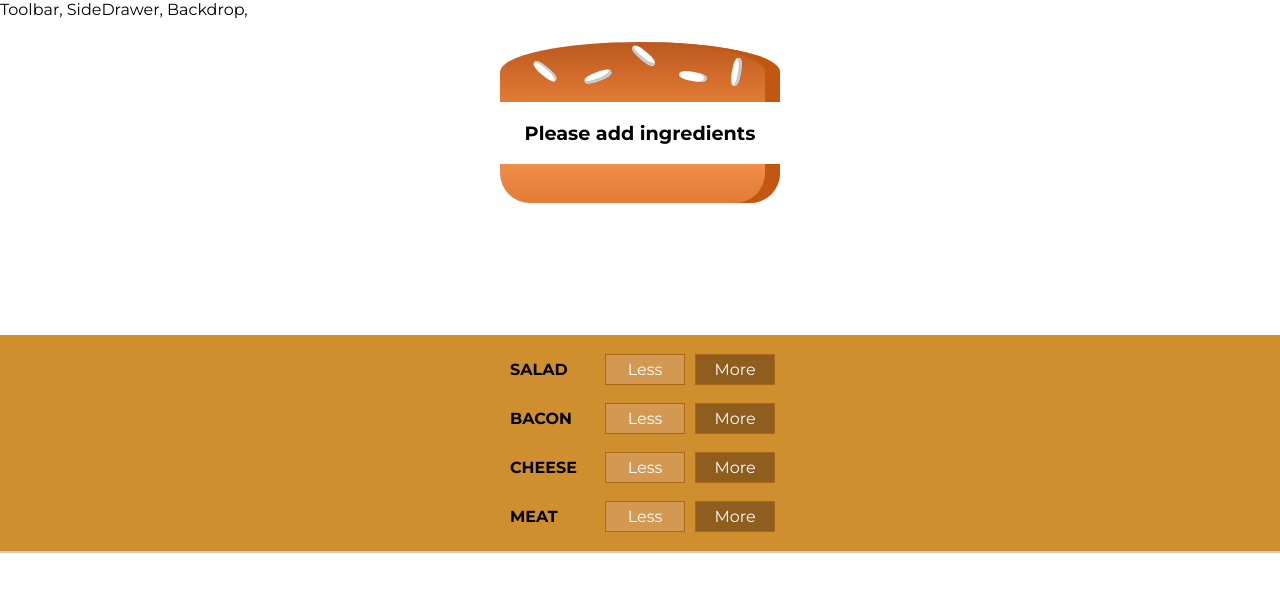
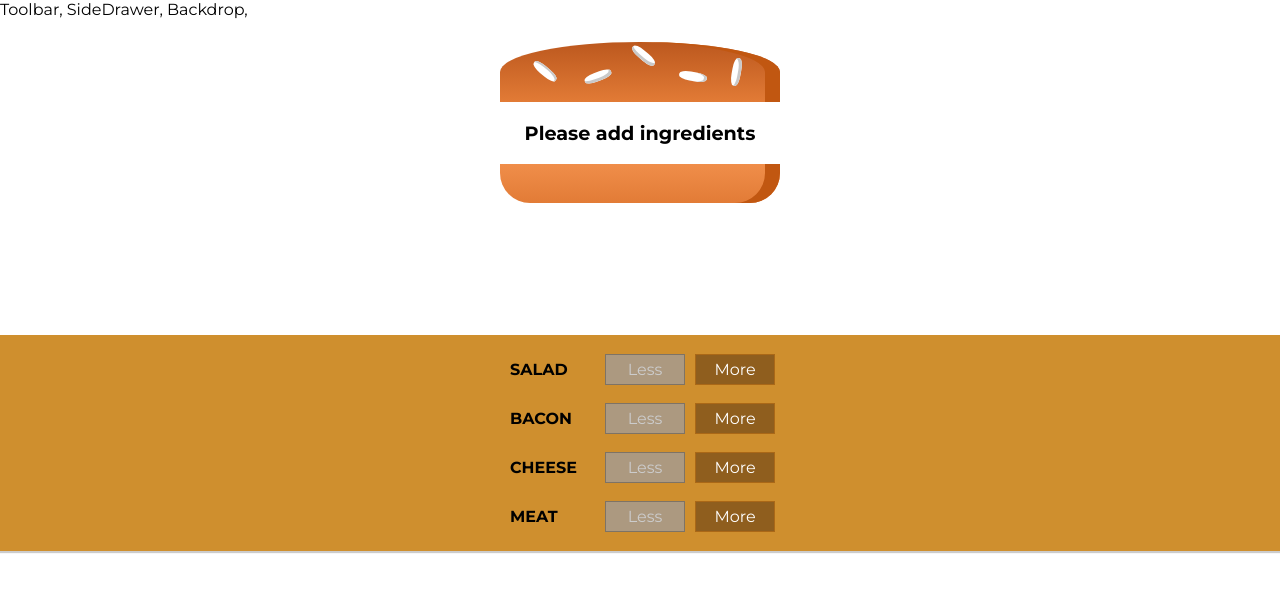
Before and after one commit to aaronkyl/udemy-react-16, a React app in the folder burger-builder/: page / in a window 1280 px wide. Shown: the top 592 px of the page. Built offline with nearby package versions, Linux system fonts and the light colour scheme.

Commit message:
disable Less button when zero

```diff
--- a/burger-builder/src/components/Burger/BuildControls/BuildControl/BuildControl.js
+++ b/burger-builder/src/components/Burger/BuildControls/BuildControl/BuildControl.js
@@ -4,7 +4,7 @@ import classes from './BuildControl.css'
 const buildControl = (props) => (
   <div className={classes.BuildControl}>
     <div className={classes.Label}>{props.label}</div>
-    <button className={classes.Less} onClick={() => props.less(props.type)}>Less</button>
+    <button className={classes.Less} onClick={() => props.less(props.type)} disabled={props.disabled}>Less</button>
     <button className={classes.More} onClick={() => props.more(props.type)}>More</button>
   </div>
 )
--- a/burger-builder/src/components/Burger/BuildControls/BuildControls.js
+++ b/burger-builder/src/components/Burger/BuildControls/BuildControls.js
@@ -9,8 +9,9 @@ const buildControls = (props) => {
         key={ingredient}
         type={ingredient}
         label={ingredient.toUpperCase()}
-        more={props.more}
-        less={props.less}
+        more={props.addIngredient}
+        less={props.removeIngredient}
+        disabled={props.disabled[ingredient]}
       />
     ))
 
--- a/burger-builder/src/containers/BurgerBuilder/BurgerBuilder.js
+++ b/burger-builder/src/containers/BurgerBuilder/BurgerBuilder.js
@@ -41,9 +41,9 @@ class BurgerBuilder extends Component {
       const newCount = oldCount - 1
       const updatedIngredients = {...this.state.ingredients}
       updatedIngredients[ingredient] = newCount
-      const priceAdditions = INGREDIENT_PRICES[ingredient]
+      const priceDeduction = INGREDIENT_PRICES[ingredient]
       const oldPrice = this.state.totalPrice
-      const newPrice = oldPrice - priceAdditions
+      const newPrice = oldPrice - priceDeduction
       this.setState({
         ingredients: updatedIngredients,
         totalPrice: newPrice
@@ -52,13 +52,19 @@ class BurgerBuilder extends Component {
   }
 
   render() {
+    const disabledInfo = {...this.state.ingredients}
+    for (let key in disabledInfo) {
+      disabledInfo[key] = disabledInfo[key] <= 0
+    }
+
     return (
       <Aux>
         <Burger ingredients={this.state.ingredients} />
         <BuildControls
           ingredients={this.state.ingredients}
-          more={this.addIngredientHandler}
-          less={this.removeIngredientHandler} />
+          addIngredient={this.addIngredientHandler}
+          removeIngredient={this.removeIngredientHandler}
+          disabled={disabledInfo}/>
       </Aux>
     )
   }
```
